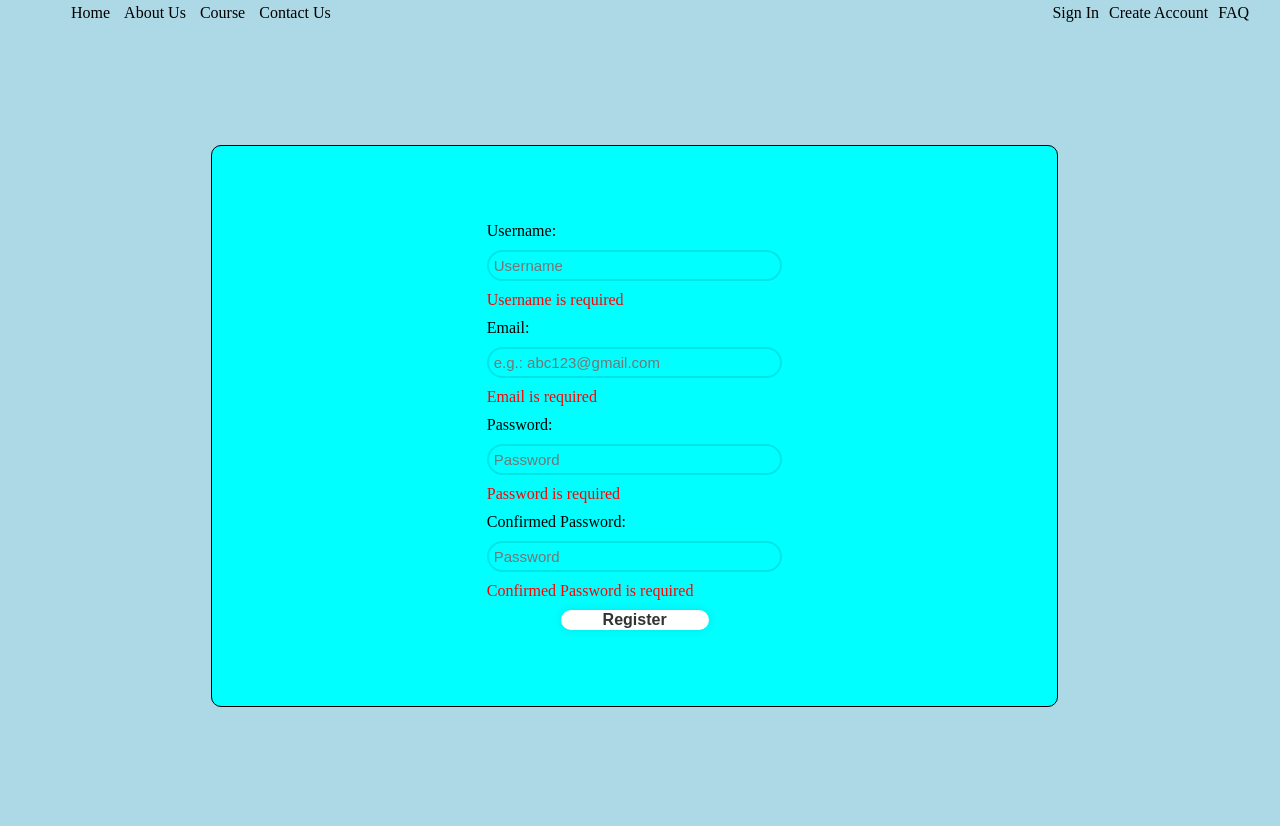
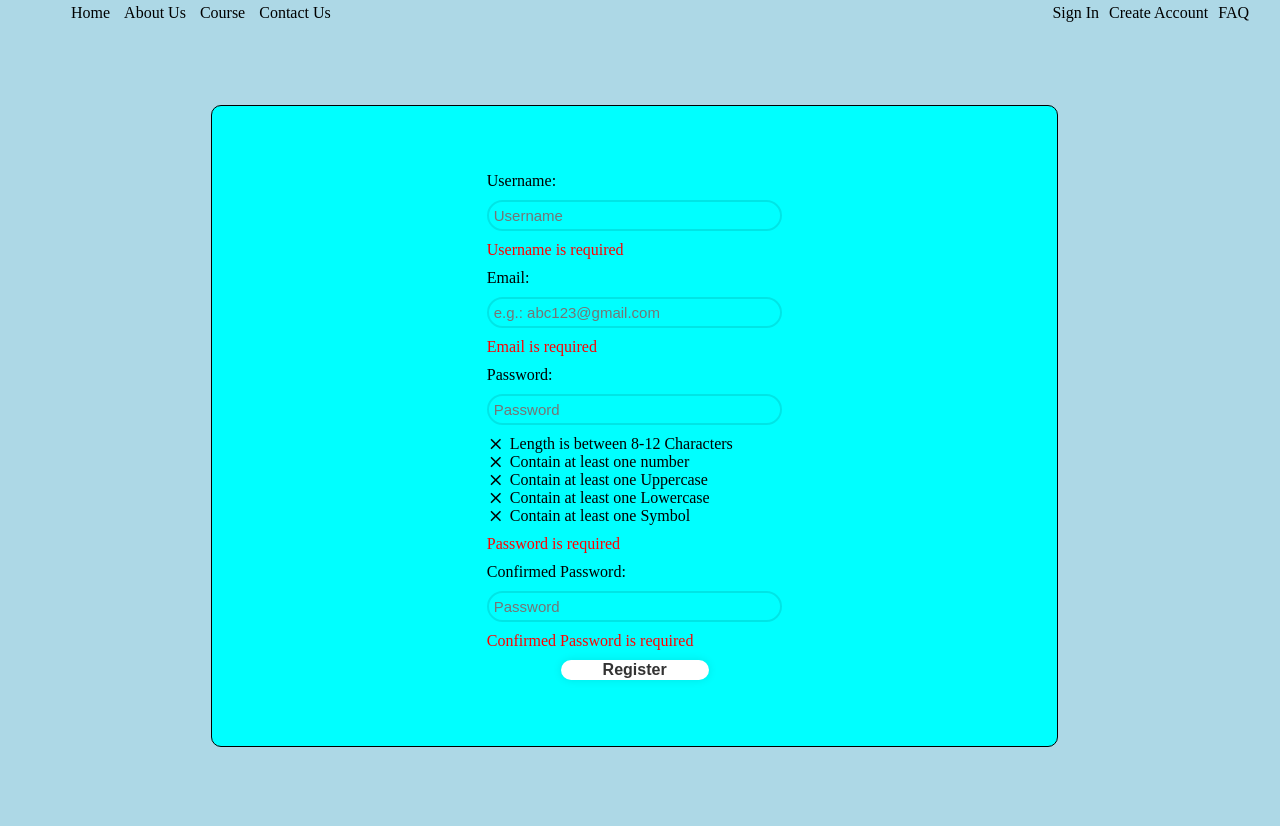
Before and after one commit to teio980/-ScratchJuniorlesson, a PHP site: page /register.html in a window 1280 px wide. Run offline with PHP 8.4, Linux system fonts and the light colour scheme.

Commit message:
Complete Register Function
Add the hint about the password condition. Redirect the registered user to login page

```diff
--- a/cssfile/register.css
+++ b/cssfile/register.css
@@ -29,7 +29,7 @@ body{
     border: 1px solid;
     margin: 5% 1% 5% 2px;
     width: 66%;
-    height: 70%;
+    height: 80%;
 }
 
 .Register_form{
@@ -68,8 +68,23 @@ body{
     font-size: 18px;
 }
 
-p{
+.errMessage{
     color: red;
     display: block;
     margin: 0px;
 }
+
+.password_condition{
+    margin: 0px;
+    display: flex;
+    align-items: center;
+    gap: 5px;
+}
+
+.material-symbols-outlined {
+    font-variation-settings:
+    'FILL' 0,
+    'wght' 400,
+    'GRAD' 0,
+    'opsz' 24
+}
--- a/includes/registerFunction.php
+++ b/includes/registerFunction.php
@@ -24,7 +24,7 @@ if ($_SERVER["REQUEST_METHOD"] == "POST") {
             $insertStmt->bindParam(':email', $email);
             $insertStmt->bindParam(':password', $hashedPassword);
             $insertStmt->execute();
-            header("Location: Main_page.php");
+            header("Location: ../login.php");
             exit;
         }
 
--- a/register.html
+++ b/register.html
@@ -5,6 +5,7 @@
     <meta name="viewport" content="width=device-width, initial-scale=1.0">
     <link rel="stylesheet" href="cssfile/register.css">
     <link rel="stylesheet" href="cssfile/header.css">
+    <link rel="stylesheet" href="https://fonts.googleapis.com/css2?family=Material+Symbols+Outlined" />
     <title>Register</title>
 </head>
 <body>
@@ -29,20 +30,27 @@
             <form class="Register_form" action="includes/registerFunction.php" method="POST">
 
                 <label for="U_Username">Username:</label>
-                <input type="text" id="U_Username" name="U_Username" placeholder="Username">
-                <p id="errMessage_Username">Username is required</p>
+                <input type="text" id="U_Username" name="U_Username" placeholder="Username" required>
+                <p id="errMessage_Username" class="errMessage">Username is required</p>
 
                 <label for="U_Email">Email:</label>
-                <input type="email" id="U_Email" name="U_Email" placeholder="e.g.: abc123@gmail.com">
-                <p id="errMessage_Email" >Email is required</p>
+                <input type="email" id="U_Email" name="U_Email" placeholder="e.g.: abc123@gmail.com" required>
+                <p id="errMessage_Email" class="errMessage">Email is required</p>
 
                 <label for="U_Password">Password:</label>
-                <input type="password" id="U_Password" name="U_Password" placeholder="Password">
-                <p id="errMessage_Password">Password is required</p>
+                <input type="password" id="U_Password" name="U_Password" placeholder="Password" required>
+                <div>
+                    <p id="password_condition_length" class="password_condition"><span class="material-symbols-outlined">close</span> Length is between 8-12 Characters</p>
+                    <p id="password_condition_digit" class="password_condition"><span class="material-symbols-outlined">close</span> Contain at least one number</p>
+                    <p id="password_condition_upper" class="password_condition"><span class="material-symbols-outlined">close</span> Contain at least one Uppercase</p>
+                    <p id="password_condition_lower" class="password_condition"><span class="material-symbols-outlined">close</span> Contain at least one Lowercase</p>
+                    <p id="password_condition_symbol" class="password_condition"><span class="material-symbols-outlined">close</span> Contain at least one Symbol</p>
+                </div>
+                <p id="errMessage_Password" class="errMessage">Password is required</p>
 
                 <label for="U_Confirmed_Password">Confirmed Password:</label>
-                <input type="password" id="U_Confirmed_Password" placeholder="Password">
-                <p id="errMessage_Confirmed_Password">Confirmed Password is required</p>
+                <input type="password" id="U_Confirmed_Password" placeholder="Password" required>
+                <p id="errMessage_Confirmed_Password" class="errMessage">Confirmed Password is required</p>
 
                 <button type="submit">Register</button>
             </form>
--- a/register.js
+++ b/register.js
@@ -11,40 +11,58 @@ function checkInput(inputId, errMessageId){
     });
 }
 
+function validatePasswordCondition(){
+    const input = document.getElementById("U_Password");
+
+    const length = document.getElementById("password_condition_length").querySelector("span");
+    const digit = document.getElementById("password_condition_digit").querySelector("span");
+    const upper = document.getElementById("password_condition_upper").querySelector("span");
+    const lower = document.getElementById("password_condition_lower").querySelector("span");
+    const symbol = document.getElementById("password_condition_symbol").querySelector("span");
+
+    input.addEventListener("input", function () {
+        const value = input.value;
+
+        // 1. Length Check (8-12 characters)
+        if (value.length >= 8 && value.length <= 12) {
+            length.textContent = "check";
+        } else {
+            length.textContent = "close";
+        }
+
+        // 2. Digit Check (Contains at least one number)
+        if (/\d/.test(value)) {
+            digit.textContent = "check";
+        } else {
+            digit.textContent = "close";
+        }
+
+        // 3. Uppercase Check
+        if (/[A-Z]/.test(value)) {
+            upper.textContent = "check";
+        } else {
+            upper.textContent = "close";
+        }
+
+        // 4. Lowercase Check
+        if (/[a-z]/.test(value)) {
+            lower.textContent = "check";
+        } else {
+            lower.textContent = "close";
+        }
+
+        // 5. Symbol Check (Special characters)
+        if (/[^a-zA-Z0-9\s]/.test(value)) {
+            symbol.textContent = "check";
+        } else {
+            symbol.textContent = "close";
+        }
+    });
+}
+
+
 checkInput('U_Username', 'errMessage_Username');
 checkInput('U_Email', 'errMessage_Email');
 checkInput('U_Password', 'errMessage_Password');
 checkInput('U_Confirmed_Password', 'errMessage_Confirmed_Password');
-
-
-/*function checkPassword(){
-    let password = document.getElementById("U_Password").value;
-    let C_password = document.getElementById("U_Confirmed_Password").value;
-    const condition = /^(?=.*[A-Z])(?=.*[a-z])(?=.*\d).{6,}$/;
-
-    if (password !== C_password) {
-        alert("Password do not match!");
-        location.reload();
-        return false;
-    } else {
-        if (condition.test(password)) {
-            console.log("密码有效！");
-            return true;
-        } else {
-            console.log("密码不符合要求！");
-        }
-        return true;
-    }
-
-}
-
-function checkEmail(){
-    let email = document.getElementById("U_Email").value;
-    const condition = /^[a-zA-Z0-9._%+-]+@.+\..+$/;
-
-    if (condition.test(email)) {
-        return true;
-    } else {
-        return false;
-    }
-}*/
+validatePasswordCondition();
```
